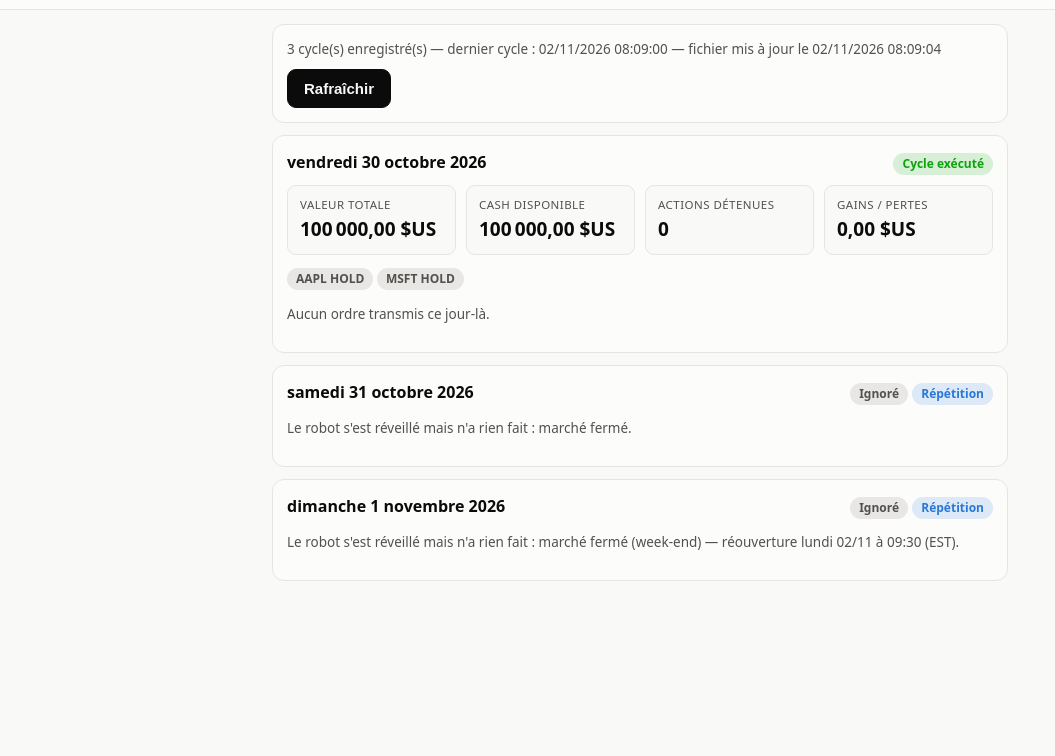
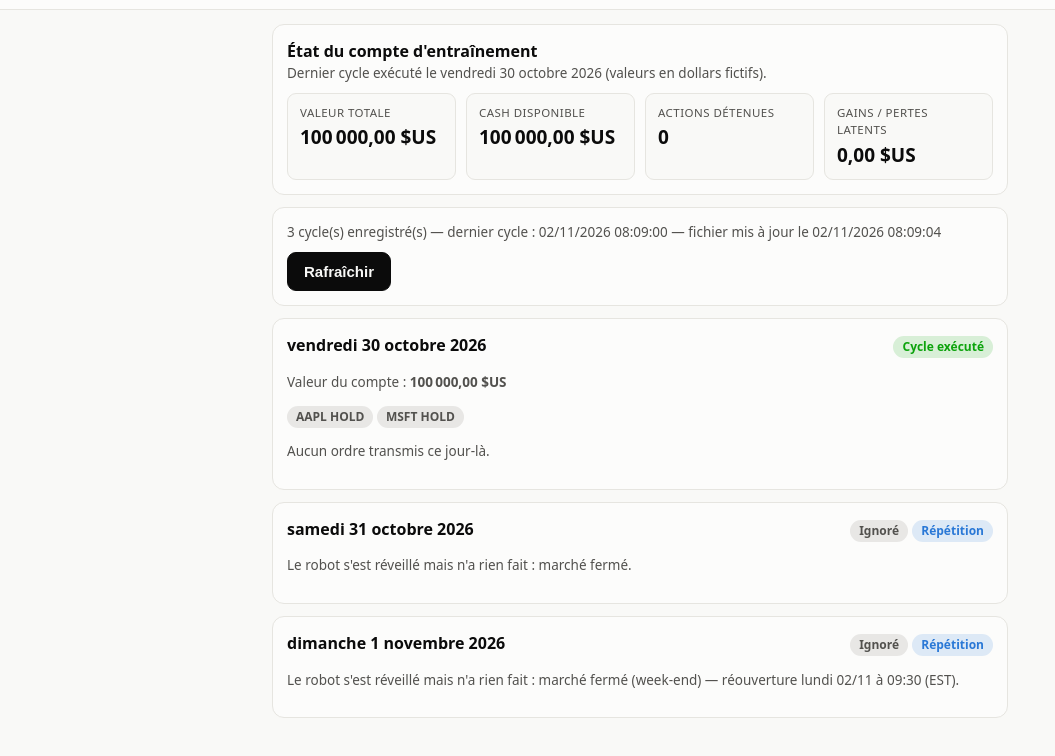
Before and after one commit to Tommy579/traderbot, a plain HTML site: page docs/index.html in a window 1280 px wide. Shown: the part 58-814 px from the top of the page, without its empty margins (0-1055 px from the left). Drawn offline with Linux system fonts and the light colour scheme.

Commit message:
Afficher les statistiques du compte dans une carte dédiée en haut de la page

```diff
--- a/docs/index.html
+++ b/docs/index.html
@@ -81,6 +81,16 @@
   </div>
 </header>
 <main>
+  <div class="card" id="account-card" style="display:none">
+    <h2>État du compte d'entraînement</h2>
+    <div class="small" id="account-hint">Valeurs du dernier cycle exécuté (en dollars fictifs).</div>
+    <div class="tiles">
+      <div class="tile"><div class="label">Valeur totale</div><div class="value" id="acc-equity">—</div></div>
+      <div class="tile"><div class="label">Cash disponible</div><div class="value" id="acc-cash">—</div></div>
+      <div class="tile"><div class="label">Actions détenues</div><div class="value" id="acc-count">—</div></div>
+      <div class="tile"><div class="label">Gains / pertes latents</div><div class="value" id="acc-pnl">—</div></div>
+    </div>
+  </div>
   <div class="card" id="status-card">
     <div class="small" id="status">Chargement…</div>
     <div style="margin-top:10px"><button id="btn-refresh">Rafraîchir</button></div>
@@ -121,7 +131,39 @@ function setStatus(text, bad) {
   el.className = bad ? "small err" : "small";
 }
 
+function updateAccountCard(entries) {
+  const card = $("#account-card");
+  if (!entries || !entries.length) {
+    card.style.display = "none";
+    return;
+  }
+  // Cherche le cycle le plus récent ayant des données de compte (exécuté ou non sauté)
+  const latestWithData = entries.slice().reverse().find(e => {
+    const rep = e.report || {};
+    return !rep.skipped && (rep.cash != null || rep.equity != null);
+  }) || entries[entries.length - 1];
+
+  const r = (latestWithData && latestWithData.report) || {};
+  if (r.equity == null && r.cash == null) {
+    card.style.display = "none";
+    return;
+  }
+
+  card.style.display = "block";
+  const pnl = r.unrealized_pnl || 0;
+  $("#acc-equity").textContent = money(r.equity);
+  $("#acc-cash").textContent = money(r.cash != null ? r.cash : r.equity);
+  $("#acc-count").textContent = r.positions_count ?? 0;
+  const pnlEl = $("#acc-pnl");
+  pnlEl.textContent = (pnl > 0 ? "+" : "") + money(pnl);
+  pnlEl.className = "value " + cls(pnl);
+  if (r.session_date) {
+    $("#account-hint").textContent = "Dernier cycle exécuté le " + frDate(r.session_date) + " (valeurs en dollars fictifs).";
+  }
+}
+
 function render(entries) {
+  updateAccountCard(entries);
   const list = $("#list");
   if (!entries.length) {
     list.innerHTML = `<div class="card"><p class="small">Aucun cycle reçu pour l'instant.
@@ -149,18 +191,7 @@ function render(entries) {
       lines.push(`<p class="small">Le robot s'est réveillé mais n'a rien fait :
         ${esc(r.skip_reason || "séance non ouverte")}.</p>`);
     } else {
-      const hasAccountDetails = r.cash != null || r.positions_count != null || r.unrealized_pnl != null;
-      if (hasAccountDetails) {
-        const pnl = r.unrealized_pnl || 0;
-        lines.push(`<div class="tiles">
-          <div class="tile"><div class="label">Valeur totale</div><div class="value">${money(r.equity)}</div></div>
-          <div class="tile"><div class="label">Cash disponible</div><div class="value">${money(r.cash)}</div></div>
-          <div class="tile"><div class="label">Actions détenues</div><div class="value">${r.positions_count ?? 0}</div></div>
-          <div class="tile"><div class="label">Gains / pertes</div><div class="value ${cls(pnl)}">${(pnl > 0 ? "+" : "") + money(pnl)}</div></div>
-        </div>`);
-      } else {
-        lines.push(`<p class="small">Valeur du compte : <b>${money(r.equity)}</b></p>`);
-      }
+      lines.push(`<p class="small">Valeur du compte : <b>${money(r.equity)}</b></p>`);
       if (signals.length) {
         lines.push(`<p class="small">${signals.map(([s, a]) =>
           `<span class="badge ${a === "BUY" ? "buy" : a === "SELL" ? "sell" : "hold"}">${esc(s)} ${esc(a)}</span>`
```
